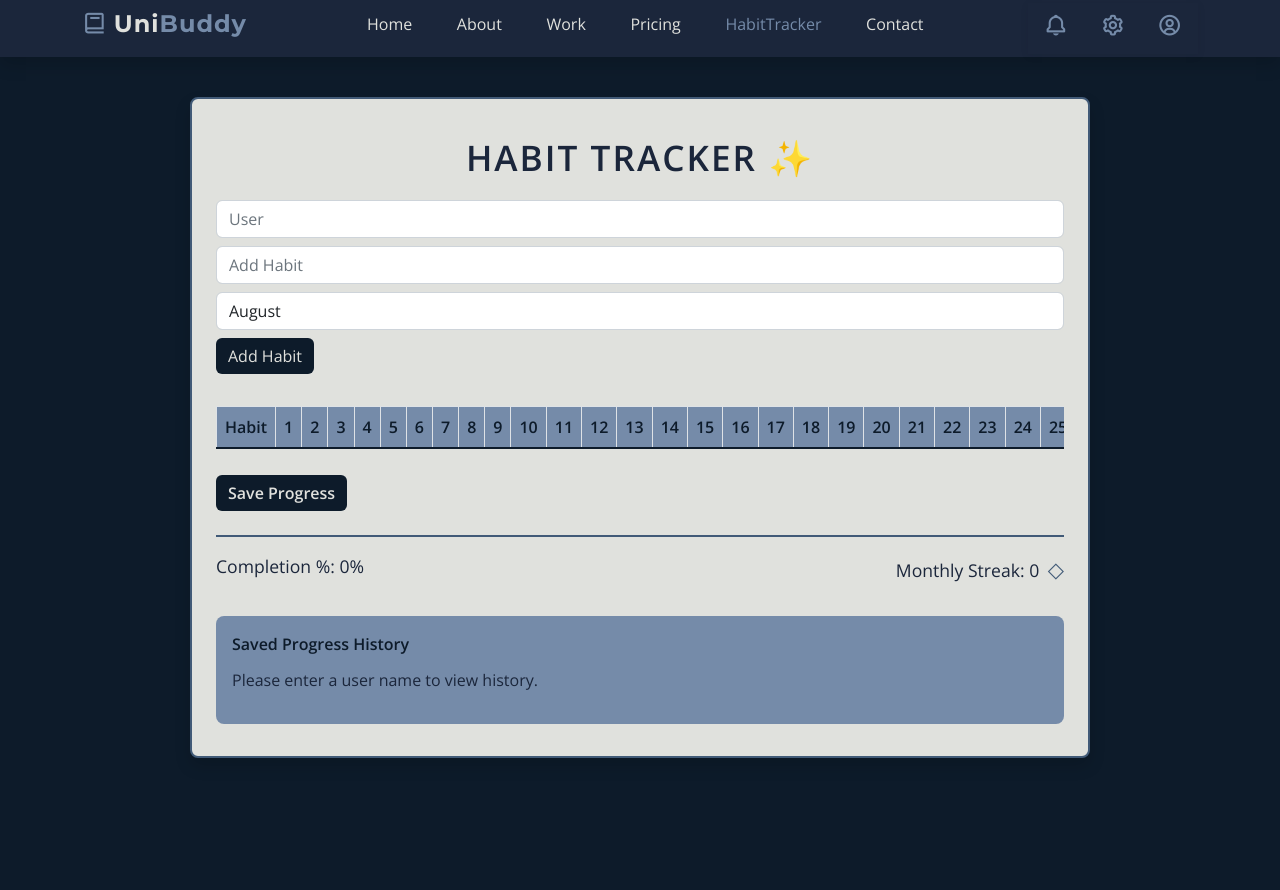
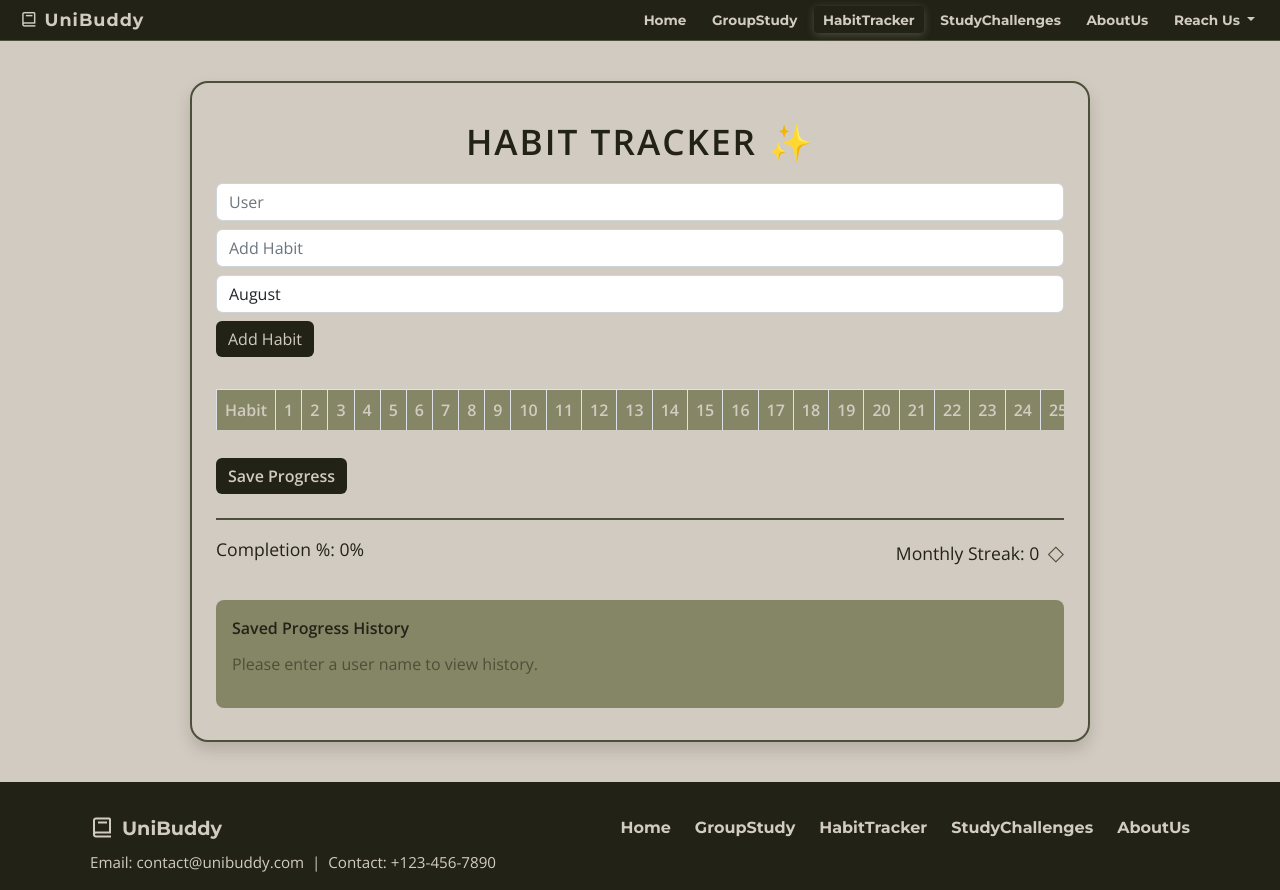
Before and after one commit to ShineAmgain/Summerclassweb, a plain HTML site: page HabitTracker.html in a window 1280 px wide. Before the commit the page ends 800 px from the top, so only its background shows below. Drawn offline with nearby package versions, Linux system fonts and the light colour scheme.

Commit message:
Colour palette changed to matcha aesthetic

```diff
--- a/HabitTracker.html
+++ b/HabitTracker.html
@@ -7,77 +7,138 @@
     <meta name="viewport" content="width=device-width, initial-scale=1">
     <link rel="apple-touch-icon" href="assets/img/apple-icon.png">
     <link rel="shortcut icon" type="image/x-icon" href="assets/img/favicon.ico">
-    <!-- Load Require CSS -->
+    <!-- Bootstrap CSS -->
     <link href="assets/css/bootstrap.min.css" rel="stylesheet">
-    <!-- Font CSS -->
+    <!-- Boxicons -->
     <link href="assets/css/boxicon.min.css" rel="stylesheet">
-    <link href="https://fonts.googleapis.com/css2?family=Open+Sans:wght@300;400;600&family=Montserrat:wght@700&display=swap" rel="stylesheet">
-    <!-- Load Template CSS -->
-    <link rel="stylesheet" href="assets/css/templatemo.css">
+    <!-- Google Fonts -->
+    <link href="https://fonts.googleapis.com/css2?family=Montserrat:wght@700&family=Open+Sans:wght@400;600&display=swap" rel="stylesheet">
     <!-- Custom CSS -->
-    <link rel="stylesheet" href="assets/css/custom.css">
     <style>
         :root {
-            --rich-black: #0D1B2A;
-            --oxford-blue: #1B263B;
-            --yinmn-blue: #415A77;
-            --silver-lake-blue: #758BA9;
-            --platinum: #E0E1DD;
+            --dark-green: #222217;
+            --olive-green: #4D5038;
+            --sage-green: #858666;
+            --beige: #D2CBC1;
+            --quiz-yellow: #F7E8C1;
         }
         body {
-            background: var(--rich-black);
-            color: var(--rich-black);
+            background: var(--beige);
+            color: var(--dark-green);
             font-family: 'Open Sans', sans-serif;
         }
-        /* Navbar Customization */
+        /* Navbar Customization (same as index.html) */
         .navbar {
-            background: var(--oxford-blue) !important;
-            min-height: 48px;
-            padding-top: 0.2rem;
-            padding-bottom: 0.2rem;
-            box-shadow: 0 2px 8px rgba(13,27,42,0.08);
+            background: var(--dark-green) !important;
+            min-height: 38px;
+            padding-top: 0.1rem;
+            padding-bottom: 0.1rem;
+            box-shadow: none;
+            border-bottom: 1px solid var(--olive-green);
         }
         .navbar-brand {
-            font-family: 'Montserrat', 'Open Sans', sans-serif;
+            font-family: 'Montserrat', sans-serif;
             font-weight: 700;
-            font-size: 1.5rem;
+            font-size: 1.1rem;
+            color: var(--beige) !important;
             letter-spacing: 1px;
-            color: var(--platinum) !important;
+            padding-left: 8px;
             display: flex;
             align-items: center;
         }
-        .navbar-brand .logo-text-uni {
-            color: var(--platinum);
+        .nav-logo-bookicon {
+            font-size: 1.1rem;
+            color: var(--beige);
+            margin-right: 6px;
+            vertical-align: middle;
+            display: inline-block;
+            filter: drop-shadow(0 1px 2px rgba(34,34,23,0.12));
         }
-        .navbar-brand .logo-text-buddy {
-            color: var(--silver-lake-blue);
+        .navbar-brand .logo-text {
+            color: var(--beige);
+            font-weight: 700;
+            font-size: 1.1rem;
+            letter-spacing: 1px;
         }
-        .navbar-nav .nav-link {
-            color: var(--platinum) !important;
+        .navbar-nav {
+            margin-left: auto;
+            display: flex;
+            align-items: center;
+        }
+        .nav-link, .dropdown-toggle {
+            color: var(--beige) !important;
+            font-size: 0.85rem;
+            font-family: 'Montserrat', sans-serif;
             font-weight: 500;
+            padding: 0.2rem 0.55rem !important;
+            margin-right: 4px;
+            margin-left: 4px;
+            transition: font-weight 0.2s, box-shadow 0.2s;
+            border-radius: 4px;
+            background: none !important;
+        }
+        .nav-link.active, .nav-link:hover, .dropdown-toggle:hover, .dropdown-item:hover {
+            color: var(--beige) !important;
+            font-weight: 700 !important;
+            box-shadow: 0 2px 8px rgba(210,203,193,0.25);
+            background: none !important;
+        }
+        .dropdown-menu {
+            background: var(--dark-green);
+            border-radius: 6px;
+            min-width: 120px;
+            padding: 0.3rem 0;
+        }
+        .dropdown-item {
+            color: var(--beige) !important;
+            font-family: 'Montserrat', sans-serif;
+            font-size: 0.82rem;
+            padding: 0.3rem 1rem;
+            transition: font-weight 0.2s, box-shadow 0.2s;
+        }
+        .dropdown-item:hover {
+            font-weight: 700 !important;
+            background: var(--olive-green) !important;
+            box-shadow: 0 2px 8px rgba(210,203,193,0.25);
+        }
+        .navbar-collapse {
+            justify-content: flex-end;
+        }
+        @media (max-width: 900px) {
+            .navbar-nav {
+                margin-left: 0;
+            }
+            .nav-link, .dropdown-toggle {
+                padding: 0.2rem 0.4rem !important;
+                font-size: 0.82rem;
+                margin-right: 2px;
+                margin-left: 2px;
+            }
+        }
+        @media (max-width: 600px) {
+            .navbar-brand {
                 font-size: 1rem;
-            padding-top: 0.2rem !important;
-            padding-bottom: 0.2rem !important;
             }
-        .navbar-nav .nav-link.active, .navbar-nav .nav-link:hover {
-            color: var(--silver-lake-blue) !important;
-            background: transparent !important;
+            .nav-logo-bookicon {
+                font-size: 0.95rem;
+                margin-right: 4px;
             }
-        .navbar-toggler {
-            border: none;
+            .nav-link, .dropdown-toggle {
+                font-size: 0.78rem;
+                padding: 0.2rem 0.2rem !important;
+                margin-right: 1px;
+                margin-left: 1px;
             }
-        .navbar .bx {
-            color: var(--silver-lake-blue) !important;
         }
         /* Tracker Card */
         .tracker-box {
-            border: 2px solid var(--yinmn-blue);
-            border-radius: 8px;
+            border: 2px solid var(--olive-green);
+            border-radius: 18px;
             padding: 32px 24px;
             margin: 40px auto;
             max-width: 900px;
-            background: var(--platinum);
-            box-shadow: 0 4px 24px rgba(13,27,42,0.08);
+            background: var(--beige);
+            box-shadow: 0 4px 24px rgba(34,34,23,0.08);
         }
         .tracker-title {
             font-size: 2.2rem;
@@ -85,7 +146,7 @@
             letter-spacing: 2px;
             text-align: center;
             margin-bottom: 24px;
-            color: var(--oxford-blue);
+            color: var(--dark-green);
         }
         .form-inline > * {
             margin-right: 12px;
@@ -94,50 +155,50 @@
             border-radius: 6px;
         }
         .form-control:focus {
-            border-color: var(--yinmn-blue);
-            box-shadow: 0 0 0 2px var(--silver-lake-blue);
+            border-color: var(--olive-green);
+            box-shadow: 0 0 0 2px var(--sage-green);
         }
         .btn-dark {
-            background: var(--rich-black);
+            background: var(--dark-green);
             border: none;
-            color: var(--platinum);
+            color: var(--beige);
         }
         .btn-dark:hover {
-            background: var(--oxford-blue);
-            color: var(--platinum);
+            background: var(--olive-green);
+            color: var(--beige);
         }
         .table th, .table td {
             text-align: center;
             vertical-align: middle;
         }
         .table thead th {
-            border-bottom: 2px solid var(--yinmn-blue);
-            background: var(--silver-lake-blue);
-            color: var(--rich-black);
+            border-bottom: 2px solid var(--olive-green);
+            background: var(--sage-green);
+            color: var(--beige);
         }
         .table tbody td {
-            border-top: 1px solid var(--silver-lake-blue);
-            background: var(--platinum);
+            border-top: 1px solid var(--sage-green);
+            background: var(--beige);
         }
         .habit-label {
             font-weight: 600;
-            color: var(--yinmn-blue);
+            color: var(--olive-green);
         }
         .summary-box {
-            border-top: 2px solid var(--yinmn-blue);
+            border-top: 2px solid var(--olive-green);
             margin-top: 24px;
             padding-top: 16px;
             font-size: 1.1rem;
-            color: var(--oxford-blue);
+            color: var(--dark-green);
         }
         .streak-icon {
             font-size: 1.2em;
             margin-left: 4px;
-            color: var(--yinmn-blue);
+            color: var(--olive-green);
         }
         .checkbox-cell input[type="checkbox"] {
             transform: scale(1.2);
-            accent-color: var(--yinmn-blue);
+            accent-color: var(--olive-green);
         }
         .month-select {
             min-width: 120px;
@@ -154,13 +215,13 @@
         }
         .history-section {
             margin-top: 32px;
-            background: var(--silver-lake-blue);
+            background: var(--sage-green);
             border-radius: 8px;
             padding: 16px;
         }
         .history-title {
             font-weight: 700;
-            color: var(--rich-black);
+            color: var(--dark-green);
             margin-bottom: 12px;
         }
         .history-list {
@@ -169,7 +230,7 @@
         }
         .history-list li {
             margin-bottom: 8px;
-            color: var(--oxford-blue);
+            color: var(--olive-green);
         }
         @media (max-width: 768px) {
             .tracker-box {
@@ -182,49 +243,93 @@
                 font-size: 1.1rem;
             }
         }
+        /* Footer */
+        footer {
+            background: var(--dark-green);
+            color: var(--beige);
+            padding: 32px 0 16px 0;
+            width: 100%;
+        }
+        .footer-container {
+            max-width: 1100px;
+            margin: 0 auto;
+            display: flex;
+            flex-wrap: wrap;
+            align-items: center;
+            justify-content: space-between;
+        }
+        .footer-logo {
+            display: flex;
+            align-items: center;
+        }
+        .footer-logo i {
+            font-size: 1.5rem;
+            color: var(--beige);
+            margin-right: 8px;
+        }
+        .footer-logo span {
+            font-family: 'Montserrat', sans-serif;
+            font-weight: 700;
+            font-size: 1.2rem;
+        }
+        .footer-links {
+            display: flex;
+            gap: 24px;
+            align-items: center;
+            font-family: 'Montserrat', sans-serif;
+            font-size: 1rem;
+        }
+        .footer-links a {
+            color: var(--beige);
+            text-decoration: none;
+        }
+        .footer-contact {
+            font-family: 'Open Sans', sans-serif;
+            font-size: 0.95rem;
+            color: var(--beige);
+            margin-top: 8px;
+        }
     </style>
 </head>
 
 <body>
-    <!-- Navigation Bar Start -->
-    <nav id="main_nav" class="navbar navbar-expand-lg shadow">
-        <div class="container d-flex justify-content-between align-items-center">
-            <a class="navbar-brand h1" href="index.html">
-                <i class='bx bx-book bx-sm' style="margin-right:6px;"></i>
-                <span class="logo-text-uni">Uni</span><span class="logo-text-buddy">Buddy</span>
+    <!-- Navbar (same as index.html) -->
+    <nav class="navbar navbar-expand-lg">
+        <div class="container-fluid d-flex align-items-center">
+            <a class="navbar-brand" href="index.html">
+                <i class="bx bx-book nav-logo-bookicon"></i>
+                <span class="logo-text">UniBuddy</span>
             </a>
-            <button class="navbar-toggler" type="button" data-bs-toggle="collapse" data-bs-target="#navbar-toggler-success" aria-controls="navbarSupportedContent" aria-expanded="false" aria-label="Toggle navigation">
-                <span class="navbar-toggler-icon"></span>
+            <button class="navbar-toggler" type="button" data-bs-toggle="collapse" data-bs-target="#navbarNavDropdown" aria-controls="navbarNavDropdown" aria-expanded="false" aria-label="Toggle navigation">
+                <span class="navbar-toggler-icon" style="filter: invert(93%) sepia(6%) saturate(155%) hue-rotate(353deg) brightness(110%) contrast(92%);"></span>
             </button>
-
-            <div class="align-self-center collapse navbar-collapse flex-fill  d-lg-flex justify-content-lg-between" id="navbar-toggler-success">
-                <div class="flex-fill mx-xl-5 mb-2">
-                    <ul class="nav navbar-nav d-flex justify-content-between mx-xl-5 text-center">
+            <div class="collapse navbar-collapse" id="navbarNavDropdown">
+                <ul class="navbar-nav ms-auto">
                     <li class="nav-item">
                         <a class="nav-link" href="index.html">Home</a>
                     </li>
                     <li class="nav-item">
-                            <a class="nav-link" href="about.html">About</a>
-                        </li>
-                        <li class="nav-item">
-                            <a class="nav-link" href="work.html">Work</a>
-                        </li>
-                        <li class="nav-item">
-                            <a class="nav-link" href="pricing.html">Pricing</a>
+                        <a class="nav-link" href="#">GroupStudy</a>
                     </li>
                     <li class="nav-item">
                         <a class="nav-link active" href="HabitTracker.html">HabitTracker</a>
                     </li>
                     <li class="nav-item">
-                            <a class="nav-link" href="contact.html">Contact</a>
+                        <a class="nav-link" href="#">StudyChallenges</a>
+                    </li>
+                    <li class="nav-item">
+                        <a class="nav-link" href="#">AboutUs</a>
+                    </li>
+                    <li class="nav-item dropdown">
+                        <a class="nav-link dropdown-toggle" href="#" id="reachUsDropdown" role="button" data-bs-toggle="dropdown" aria-expanded="false">
+                            Reach Us
+                        </a>
+                        <ul class="dropdown-menu dropdown-menu-end" aria-labelledby="reachUsDropdown">
+                            <li><a class="dropdown-item" href="#">Contact</a></li>
+                            <li><a class="dropdown-item" href="#">Feedback</a></li>
+                        </ul>
                     </li>
                 </ul>
-                </div>
-                <div class="navbar align-self-center d-flex">
-                    <a class="nav-link" href="#"><i class='bx bx-bell bx-sm bx-tada-hover'></i></a>
-                    <a class="nav-link" href="#"><i class='bx bx-cog bx-sm'></i></a>
-                    <a class="nav-link" href="#"><i class='bx bx-user-circle bx-sm'></i></a>
-                </div>
             </div>
         </div>
     </nav>
@@ -277,6 +382,27 @@
             <ul id="history-list" class="history-list"></ul>
         </div>
     </div>
+    <!-- Footer (same as index.html) -->
+    <footer>
+        <div class="footer-container">
+            <div class="footer-logo">
+                <i class="bx bx-book"></i>
+                <span>UniBuddy</span>
+            </div>
+            <div class="footer-links">
+                <a href="index.html">Home</a>
+                <a href="#">GroupStudy</a>
+                <a href="HabitTracker.html">HabitTracker</a>
+                <a href="#">StudyChallenges</a>
+                <a href="#">AboutUs</a>
+            </div>
+            <div class="footer-contact">
+                Email: contact@unibuddy.com &nbsp;|&nbsp; Contact: +123-456-7890
+            </div>
+        </div>
+    </footer>
+    <!-- Bootstrap JS -->
+    <script src="assets/js/bootstrap.bundle.min.js"></script>
     <script>
         // --- State ---
         let habits = [];
@@ -497,7 +623,5 @@
             refreshUI();
         });
     </script>
-    <!-- Bootstrap JS -->
-        <script src="assets/js/bootstrap.bundle.min.js"></script>
 </body>
 </html>
```
Lines whose indentation alone changed are shown as unchanged.
